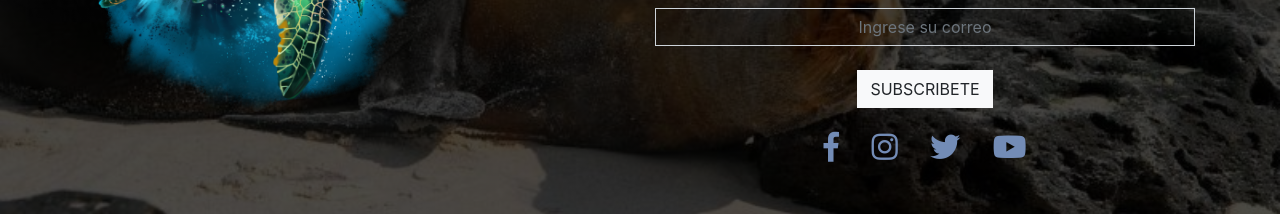
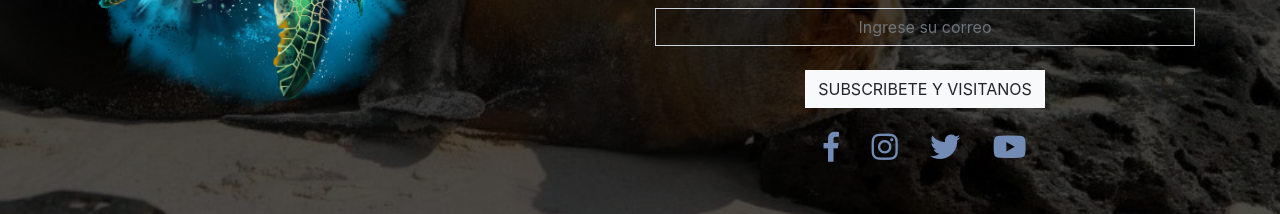
Before and after one commit to kdcriollo-Grupo07/LandingPage_8443, a plain HTML site: page index.html in a window 1280 px wide. Shown: the part 566-780 px from the top of the page. Drawn offline with nearby package versions, Linux system fonts and the light colour scheme.

Commit message:
required

```diff
--- a/index.html
+++ b/index.html
@@ -36,7 +36,8 @@
                     <input class="form-control rounded-0 my-4 text-center" type="email" name="Write your Email"
                         placeholder="Ingrese su correo">
                     <button type="submit" class="btn btn-light btn-outline rounded-0">
-                        SUBSCRIBETE
+                        SUBSCRIBETE Y VISITANOS
+						 <a href="ScrollReveal/index.html">
                     </button>
                 </form>
                 <ul class="list-unstyled list-inline mt-4">
```
